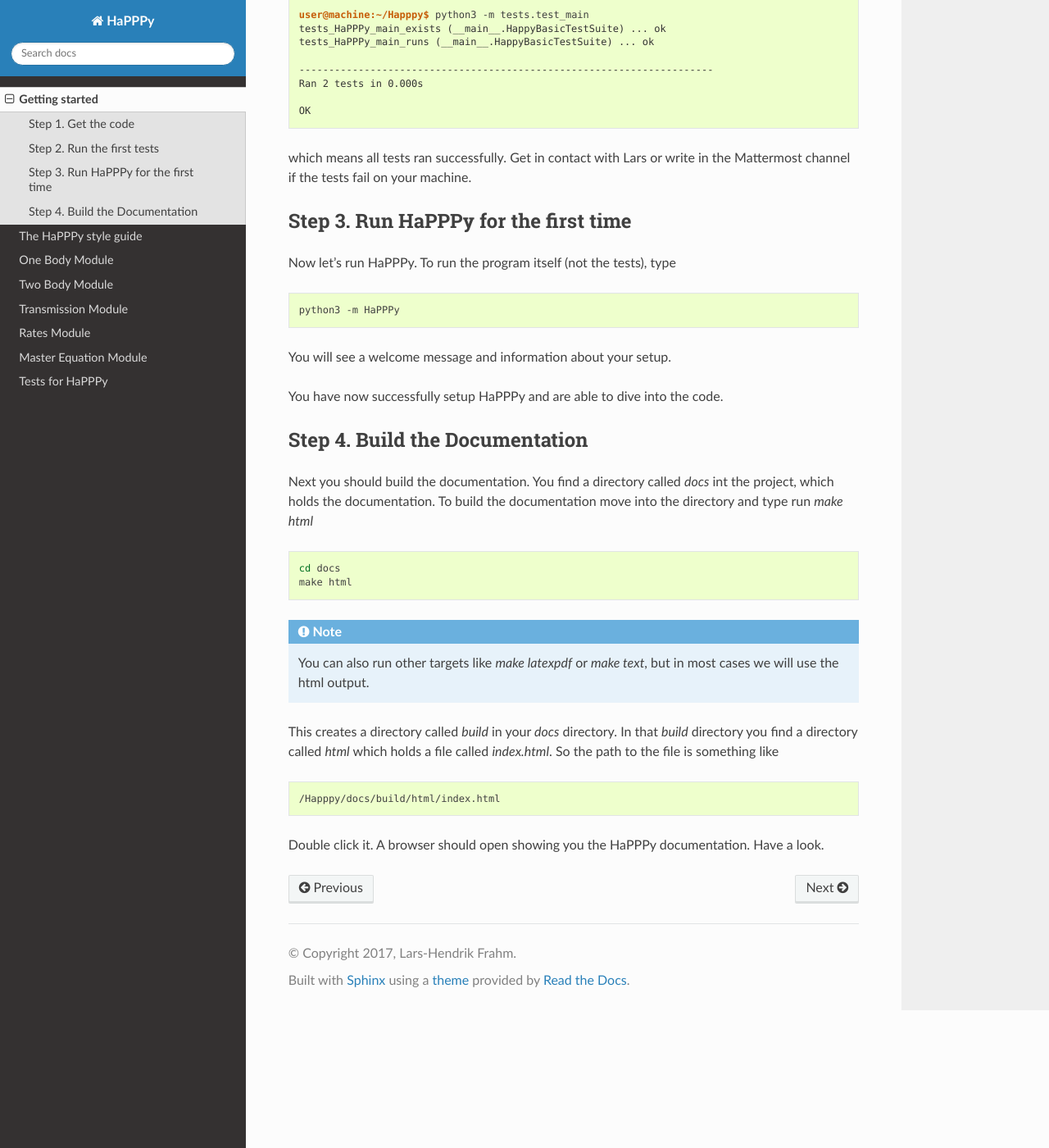
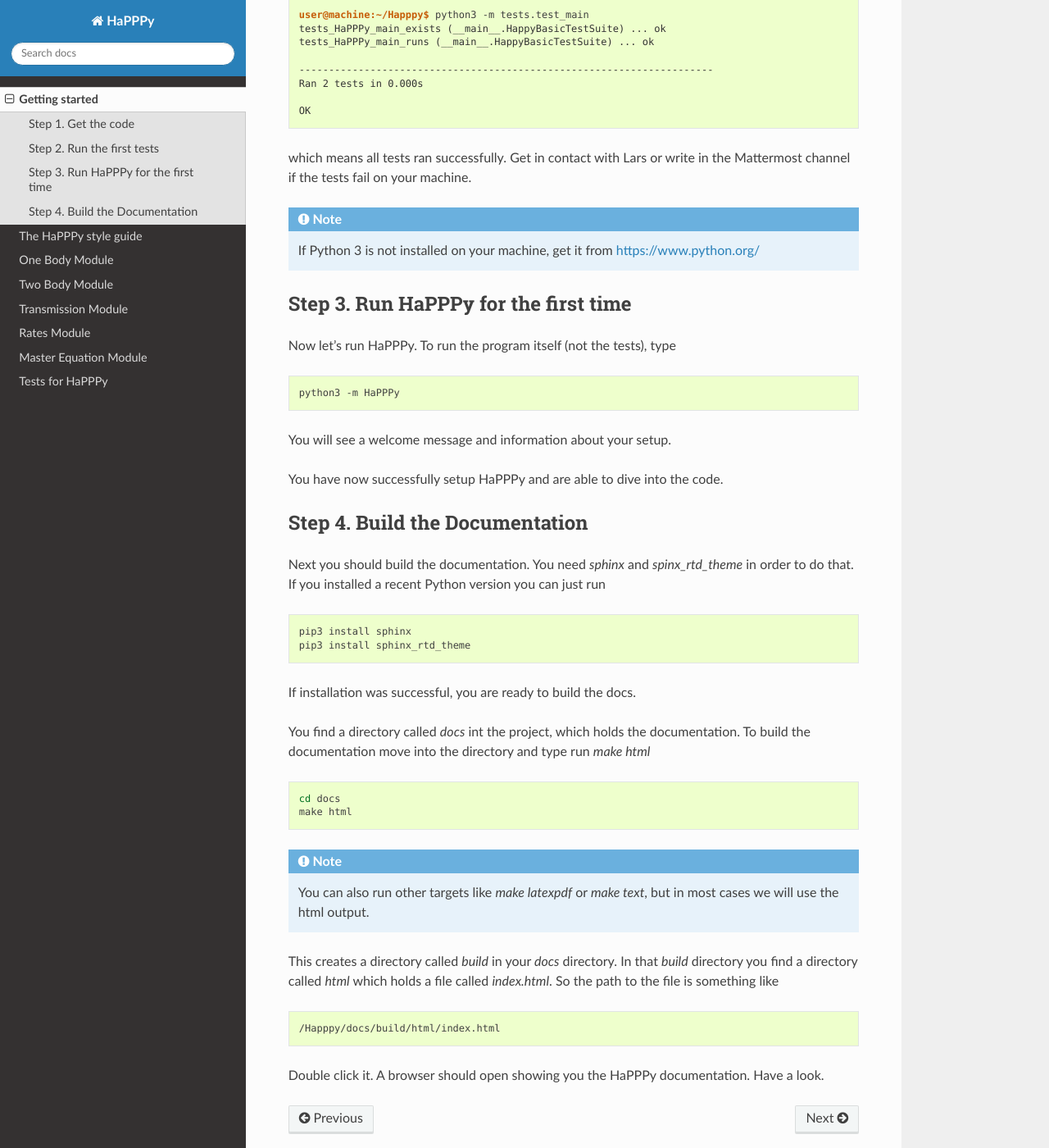
Before and after one commit to Mohammed-El-Nabulsi/single-electron-transistor, a Sphinx documentation site: the page built from docs/source/getting_started.rst, in a window 1280 px wide and 1400 px high, scrolled down 970 px. Shown: the whole window at 82% size. Built offline with Sphinx 7.4.7 and the Read the Docs theme 2.0.0, drawn with Linux system fonts in a browser that asks for light colours; formulas are drawn with MathJax 3.

Commit message:
Added Python installation note and details for sphinx to getting started

```diff
--- a/docs/source/getting_started.rst
+++ b/docs/source/getting_started.rst
@@ -45,6 +45,7 @@
 
 which means all tests ran successfully. Get in contact with Lars or write in the Mattermost channel if the tests fail on your machine.
 
+.. note :: If Python 3 is not installed on your machine, get it from https://www.python.org/
 Step 3. Run HaPPPy for the first time
 -------------------------------------
 
@@ -60,7 +61,17 @@
 
 Step 4. Build the Documentation
 -------------------------------
-Next you should build the documentation. You find a directory called *docs* int the project, which holds the documentation.
+Next you should build the documentation. You need *sphinx* and *spinx_rtd_theme* in order to do that.
+If you installed a recent Python version you can just run
+
+.. code-block:: shell
+
+    pip3 install sphinx
+    pip3 install sphinx_rtd_theme
+
+If installation was successful, you are ready to build the docs.
+
+You find a directory called *docs* int the project, which holds the documentation.
 To build the documentation move into the directory and type run `make html`
 
 .. code-block:: shell
```
Also changed, not shown: README.rst (+36 -4 lines).
